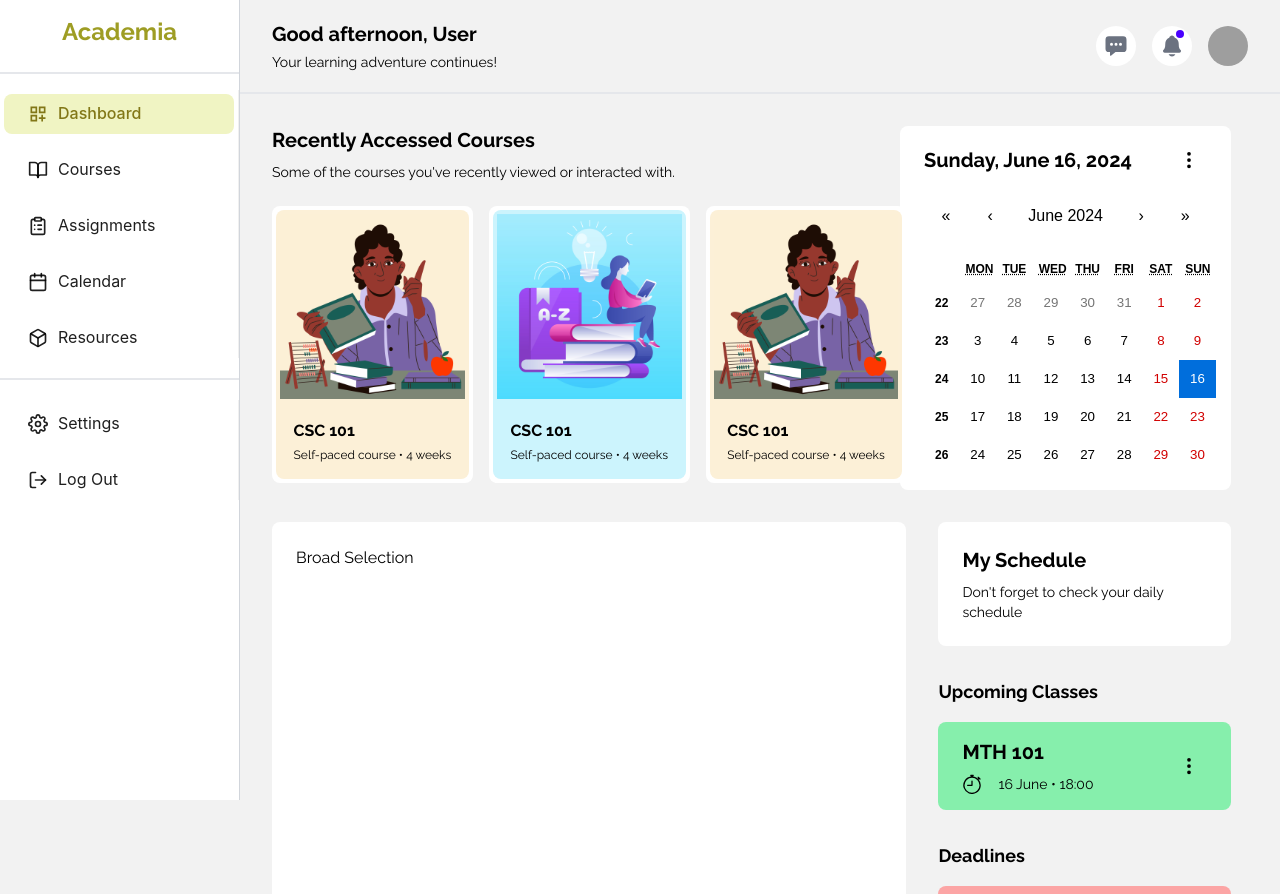
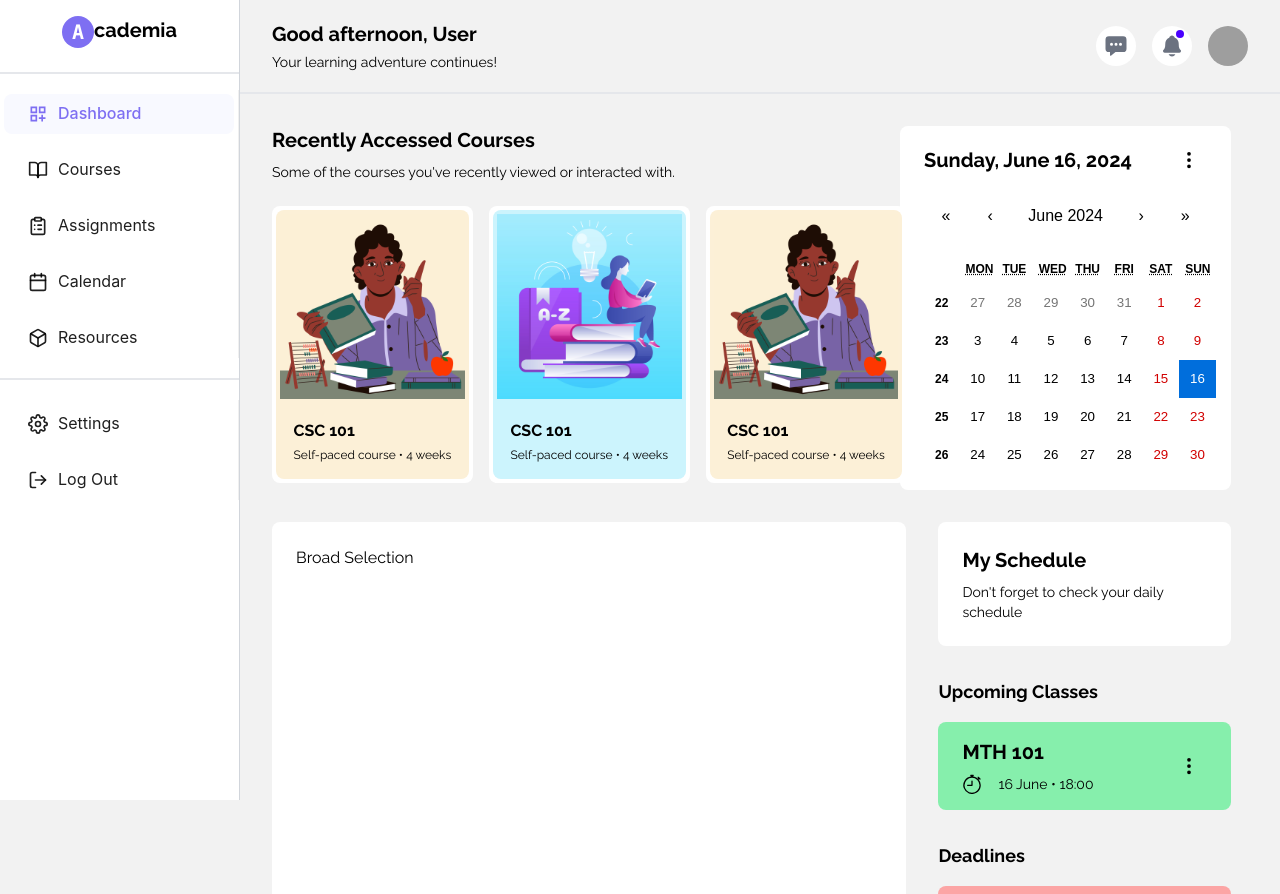
Before and after one commit to Bridgetamana/Academia-LMS, a Next.js app: page /user/dashboard in a window 1280 px wide. Built offline with nearby package versions, Linux system fonts and the light colour scheme; grey boxes are pictures that could not be loaded.

Commit message:
change sidebar colors

```diff
--- a/app/components/Dashboard/Admin/DashboardSider2.jsx
+++ b/app/components/Dashboard/Admin/DashboardSider2.jsx
@@ -125,11 +125,13 @@ const DashboardSider2 = () => {
     <div className="drawer-side z-10">
       <label htmlFor="my-drawer-2" className="drawer-overlay"></label>
       <aside className="flex flex-col space-y-4 w-[15rem] h-screen overflow-hidden shadow-xl bg-white border-r border-r-gray-300 py-2 overflow-y-scroll">
-        <Link
-          href=""
-          className="text-2xl font-semibold mx-auto py-2 text-academia-primary-80"
-        >
-          Academia
+        <Link href="" className="font-semibold text-xl mx-auto py-2">
+          <div className="avatar placeholder">
+            <div className="bg-academia-general text-white rounded-full w-8">
+              <span className="text-xl font-mono">A</span>
+            </div>
+            cademia
+          </div>
         </Link>
         <div className="border border-gray-200 mt-6" />
         <div className="overflow-y-scroll space-y-5">
--- a/app/components/Dashboard/User/DashboardSider.jsx
+++ b/app/components/Dashboard/User/DashboardSider.jsx
@@ -120,9 +120,14 @@ const DashboardSider = () => {
       <aside className="flex flex-col space-y-4 w-[15rem]  h-screen overflow-hidden  shadow-xl bg-white border-r border-r-gray-300 py-2 overflow-y-scroll">
         <Link
           href=""
-          className="text-2xl font-semibold mx-auto py-2 text-academia-primary-80"
+          className="font-semibold text-xl mx-auto py-2"
         >
-          Academia
+          <div className="avatar placeholder">
+            <div className="bg-academia-general text-white rounded-full w-8">
+              <span className="text-xl font-mono">A</span>
+            </div>
+            cademia
+          </div>
         </Link>
         <div className=" border border-gray-200 mt-6" />
         <div className=" overflow-y-scroll space-y-5">
--- a/app/globals.css
+++ b/app/globals.css
@@ -15,18 +15,18 @@ img {
 
 /* Change the background color of the selected menu item */
 .ant-menu-item-selected {
-  background-color: #f0f4c3 !important;
+  background-color: #F8F9FF !important;
 }
 
 /* Change the text color of the selected menu item */
 .ant-menu-item-selected a {
-  color: #827717 !important;
+  color: #7E6FF2 !important;
   font-weight: 500;
 }
 
 /* Change the icon color of the selected menu item */
 .ant-menu-item-selected .ant-menu-item-icon {
-  color: #827717 !important;
+  color: #7E6FF2 !important;
 }
 
 ::-webkit-scrollbar {
```
